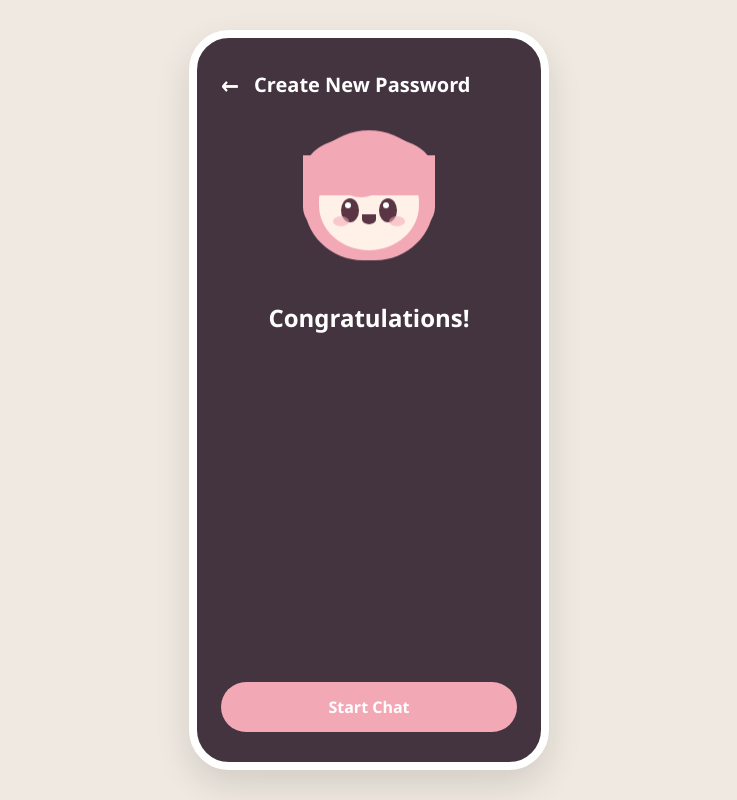
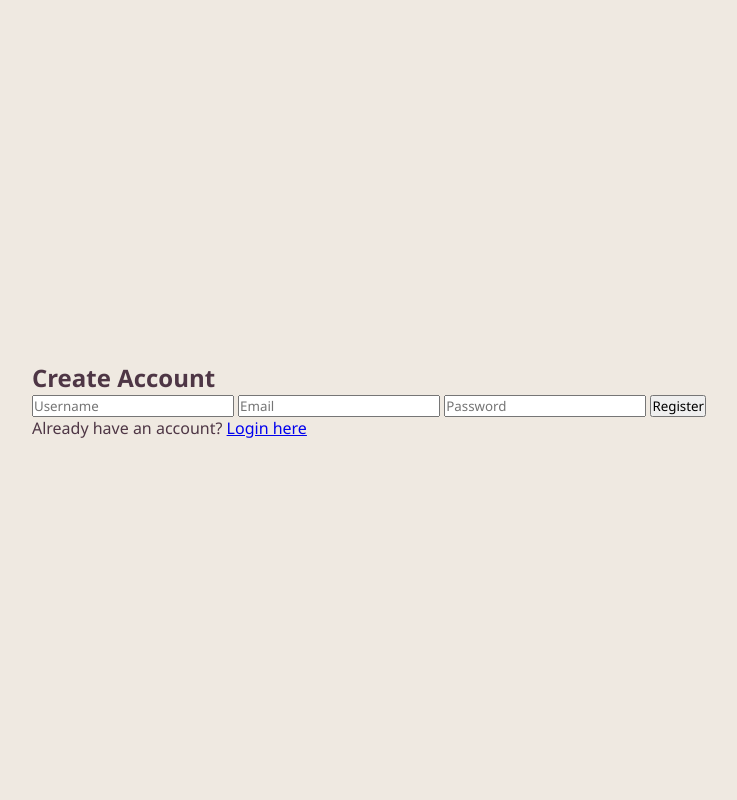
Before and after one commit to Shwetarawat061/Chatbot, a Flask app: page /register in a window 1280 px wide. Shown: the whole page, without its empty margins (271-1008 px from the left). Run offline with Flask 3, Linux system fonts and the light colour scheme.

Commit message:
Update register.html

```diff
--- a/templates/register.html
+++ b/templates/register.html
@@ -2,43 +2,20 @@
 <html lang="en">
 <head>
     <meta charset="UTF-8">
-    <meta name="viewport" content="width=device-width, initial-scale=1.0">
-    <title>CutiBot - Congratulations</title>
-    <link rel="stylesheet" href="style.css">
+    <title>Register - AI Chatbot</title>
+    <link rel="stylesheet" href="{{ url_for('static', filename='css/style.css') }}">
 </head>
-<body>
-
-    <div class="phone-container dark-theme padding-large">
-        <div class="header-bar">
-            <span class="back-btn">←</span> Create New Password
-        </div>
-
-        <div class="character-wrapper">
-            <div class="character">
-                <div class="hair-back"></div>
-                <div class="hair-strand-left"></div>
-                <div class="hair-strand-right"></div>
-                <div class="face">
-                    <div class="eye left"></div>
-                    <div class="eye right"></div>
-                    <div class="blush left"></div>
-                    <div class="blush right"></div>
-                    <div class="mouth happy-mouth"></div>
-                </div>
-                <div class="hair-front"></div>
-                <div class="bangs"></div>
-            </div>
-        </div>
-
-        <h2 class="success-title">Congratulations!</h2>
-
-        <div class="form-group">
-            <a href="index.html" style="text-decoration: none;">
-                <button class="primary-btn">Start Chat</button>
-            </a>
-        </div>
+<body class="auth-body">
+    <div class="auth-card">
+        <h2>Create Account</h2>
+        {% if error %}<p class="error">{{ error }}</p>{% endif %}
+        <form action="/register" method="POST">
+            <input type="text" name="username" placeholder="Username" required>
+            <input type="email" name="email" placeholder="Email" required>
+            <input type="password" name="password" placeholder="Password" required>
+            <button type="submit">Register</button>
+        </form>
+        <p>Already have an account? <a href="/login">Login here</a></p>
     </div>
-
-    <script src="script.js"></script>
 </body>
 </html>
```
